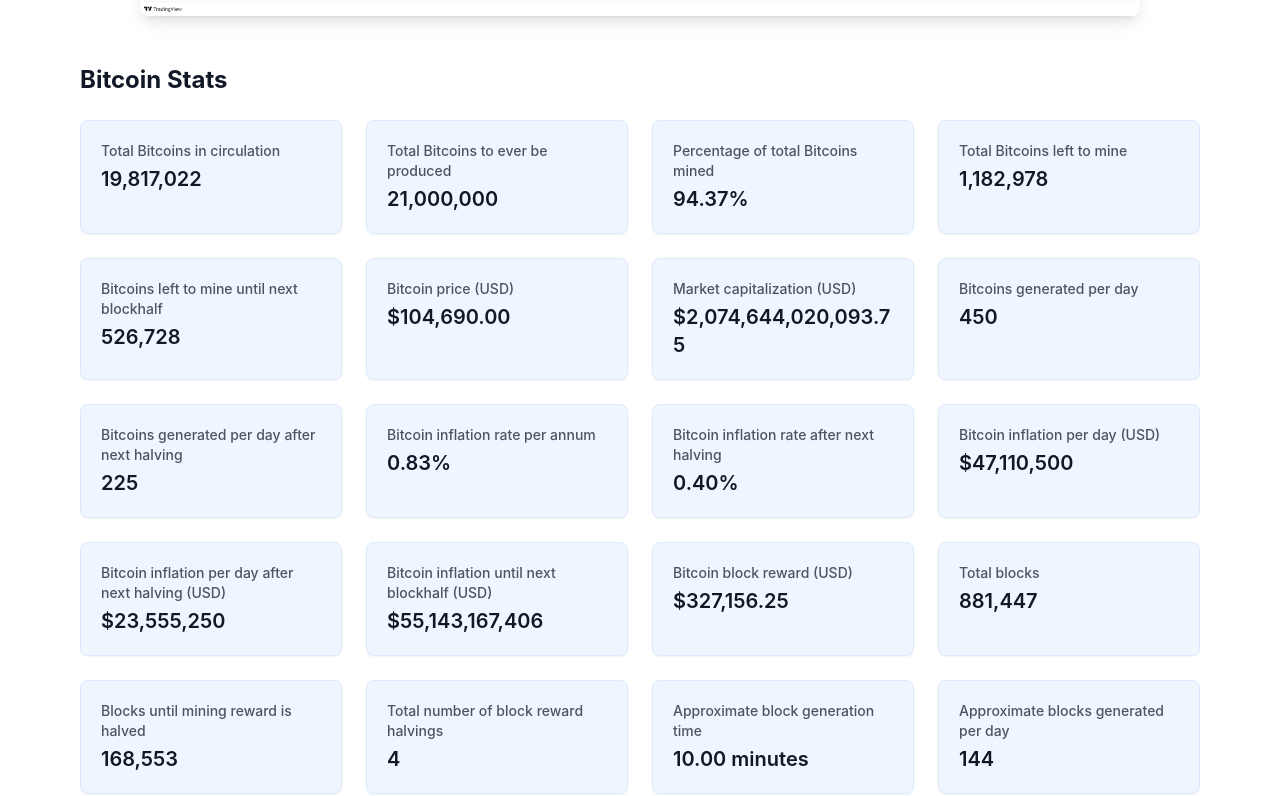
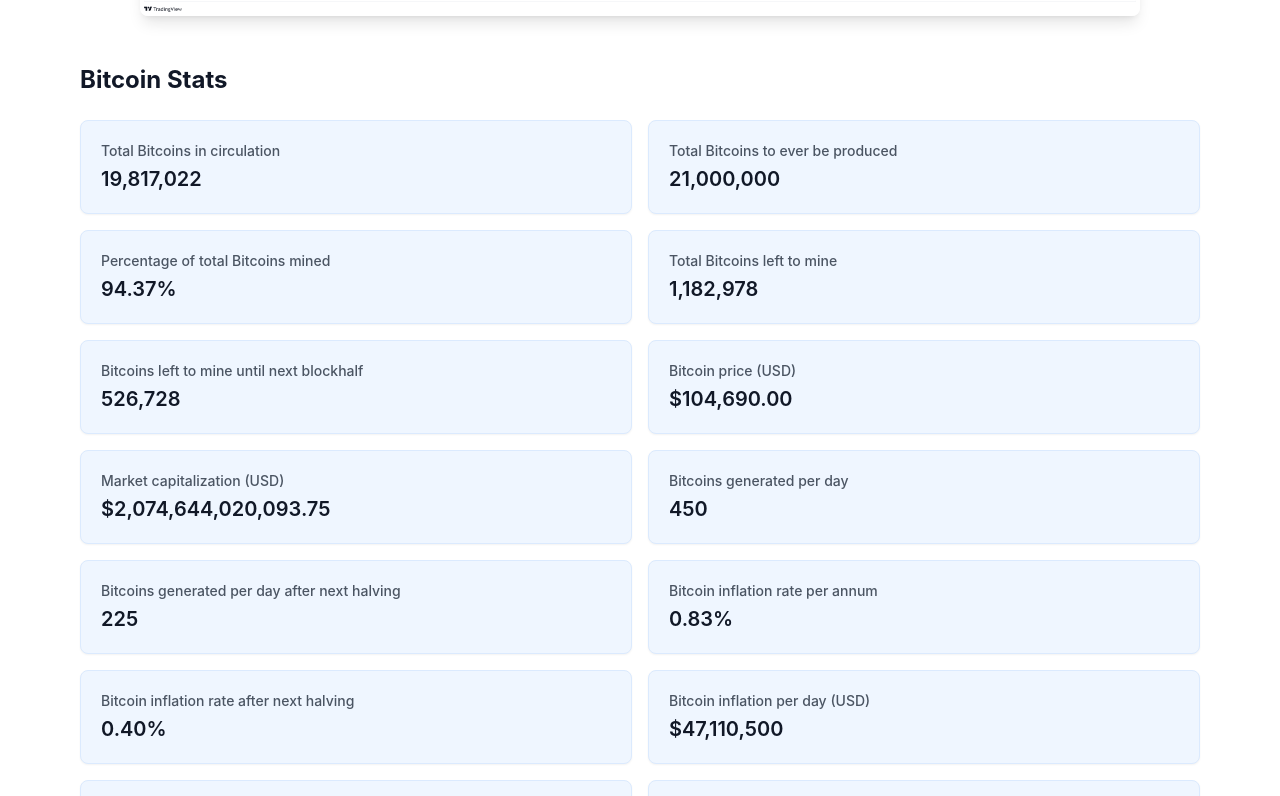
Before and after one commit to scottvan2008/CoinWait.com, a Next.js app: page / in a window 1280 px wide. Shown: the part 2584-3380 px from the top of the page. Built offline with nearby package versions, Linux system fonts and the light colour scheme.

Commit message:
Column Update

```diff
--- a/components/StatsSection.tsx
+++ b/components/StatsSection.tsx
@@ -36,7 +36,7 @@
       <h2 className="text-2xl font-bold mb-6 text-gray-900" id="stats">
         Bitcoin Stats
       </h2>
-      <div className="grid grid-cols-1 sm:grid-cols-2 lg:grid-cols-3 xl:grid-cols-4 gap-6">
+      <div className="grid grid-cols-1 md:grid-cols-2 gap-4">
         {stats.map((stat, index) => (
           <div
             key={index}
```
